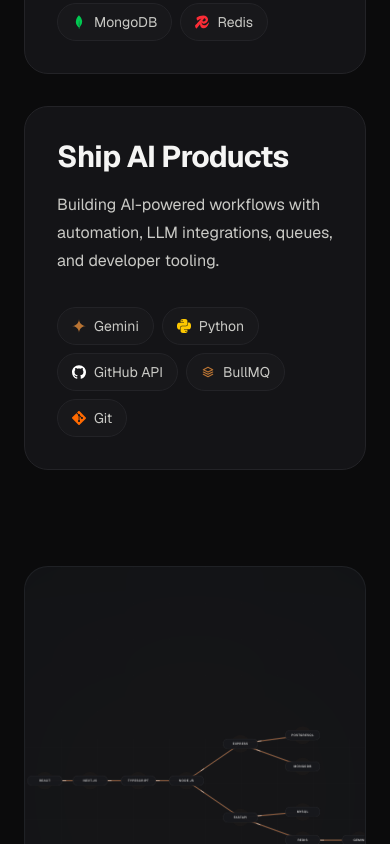
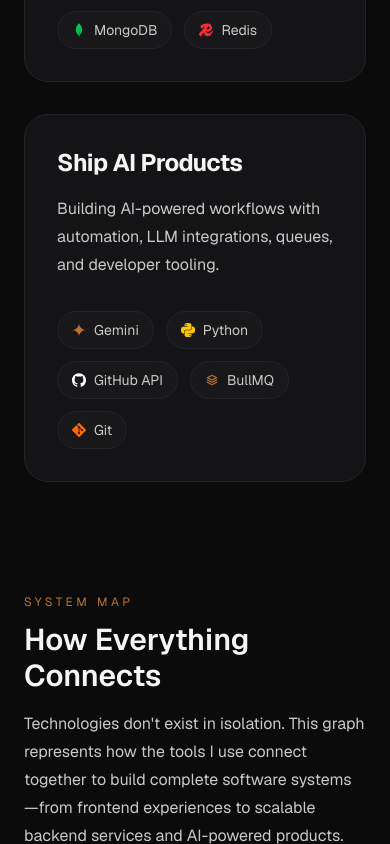
Before and after one commit to m-taaha/taaha-portfolio, a Next.js app: page / in a window 390 px wide. Shown: the part 8660-9504 px from the top of the page. Built offline with nearby package versions, Linux system fonts and the light colour scheme.

Commit message:
feat(skills): complete responsive skills section with system map

```diff
--- a/app/components/sections/Skills/SkillCategory.tsx
+++ b/app/components/sections/Skills/SkillCategory.tsx
@@ -1,3 +1,5 @@
+"use client"
+import {motion} from "framer-motion";
 import { SkillCategory as SkillCategoryType } from "@/app/config/skills";
 import { SkillChip } from "./SkillChip";
 
@@ -66,9 +68,16 @@
 
       <div className="relative space-y-8">
         <div>
-          <h3
+          <motion.h3
+            whileHover={{
+              x: 4,
+            }}
+            transition={{
+              duration: 0.25,
+            }}
             className="
-              text-3xl
+ text-2xl
+lg:text-3xl
     font-bold
     tracking-tight
     transition-colors
@@ -77,7 +86,7 @@
   "
           >
             {category.title}
-          </h3>
+          </motion.h3>
 
           <p
             className="
@@ -91,7 +100,7 @@
           </p>
         </div>
 
-        <div className="flex flex-wrap gap-2">
+        <div className="flex flex-wrap gap-3">
           {category.technologies.map((technology) => (
             <SkillChip key={technology} technology={technology} />
           ))}
--- a/app/components/sections/Skills/Skills.tsx
+++ b/app/components/sections/Skills/Skills.tsx
@@ -18,8 +18,46 @@
         <div className="mt-20">
           <SkillsGrid />
         </div>
-        <div className="mt-24">
-          <TechGraph />
+        <div className="mt-28">
+          <div className="max-w-2xl">
+            <p
+              className="
+        text-xs
+        uppercase
+        tracking-[0.3em]
+        text-brand-primary
+      "
+            >
+              System Map
+            </p>
+
+            <h3
+              className="
+        mt-3
+        text-3xl
+        font-semibold
+      "
+            >
+              How Everything Connects
+            </h3>
+
+            <p
+              className="
+        mt-4
+        leading-7
+        text-text-secondary
+      "
+            >
+              Technologies don't exist in isolation. This graph represents how
+              the tools I use connect together to build complete software
+              systems—from frontend experiences to scalable backend services and
+              AI-powered products.
+            </p>
+          </div>
+
+          <div className="mt-12">
+            <TechGraph />
+          </div>
         </div>
       </Container>
     </section>
--- a/app/components/sections/Skills/TechGraph/TechGraph.tsx
+++ b/app/components/sections/Skills/TechGraph/TechGraph.tsx
@@ -27,14 +27,13 @@
         ease: [0.16, 1, 0.3, 1],
       }}
       className="
-        relative
-        mt-20
-        overflow-hidden
-        rounded-3xl
-        border
-        border-white/6
-        bg-[#111317]
-      "
+relative
+overflow-hidden
+rounded-3xl
+border
+border-border-subtle
+bg-surface-primary
+"
     >
       {/* Grid */}
 
@@ -67,7 +66,13 @@
 
       <svg
         viewBox="0 0 1200 520"
-        className="relative z-10 h-[450px] w-full"
+        className="
+      relative
+      z-10
+      h-[620px]
+      w-full
+      lg:h-[450px]
+    "
         preserveAspectRatio="xMidYMid meet"
       >
         {techEdges.map((edge, index) => {
```
Lines whose indentation alone changed are shown as unchanged.
